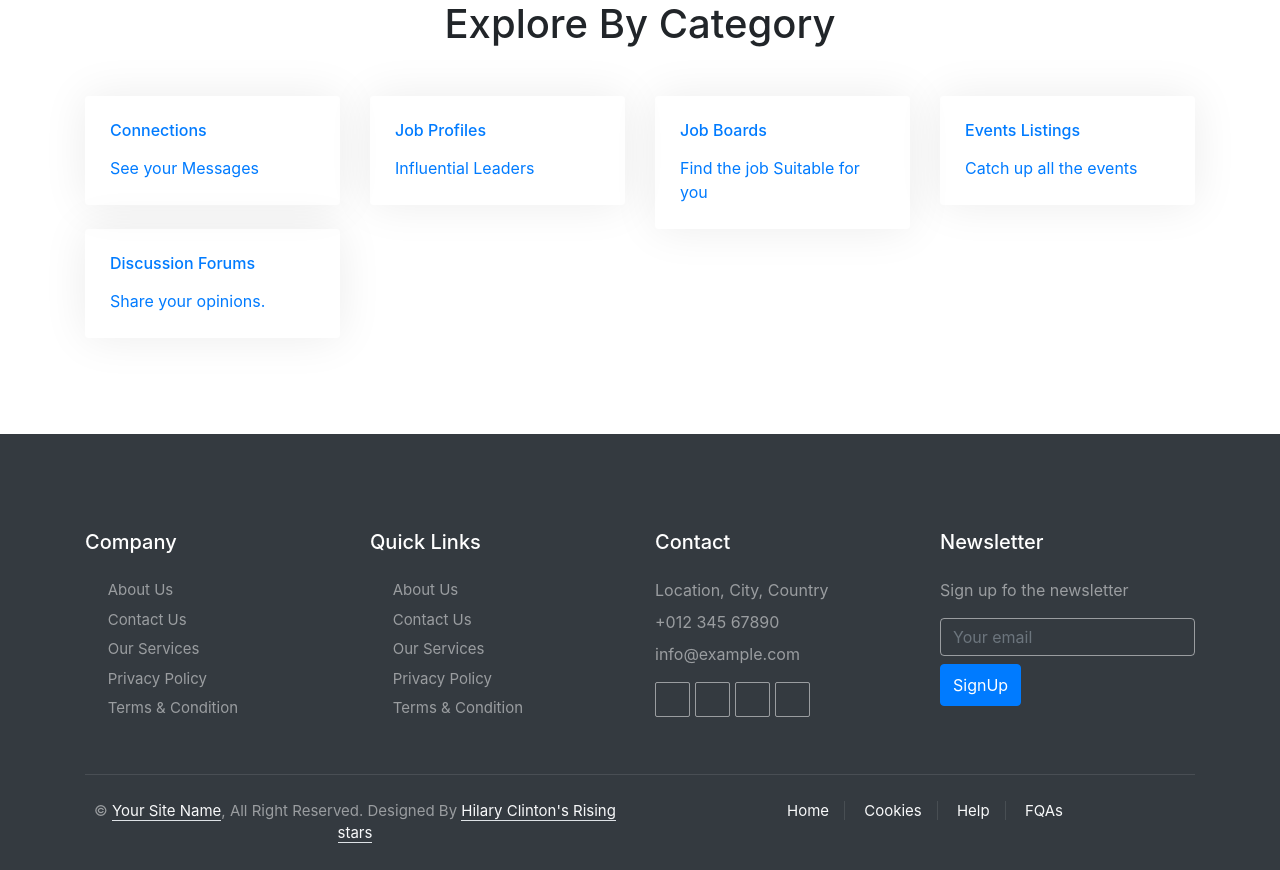
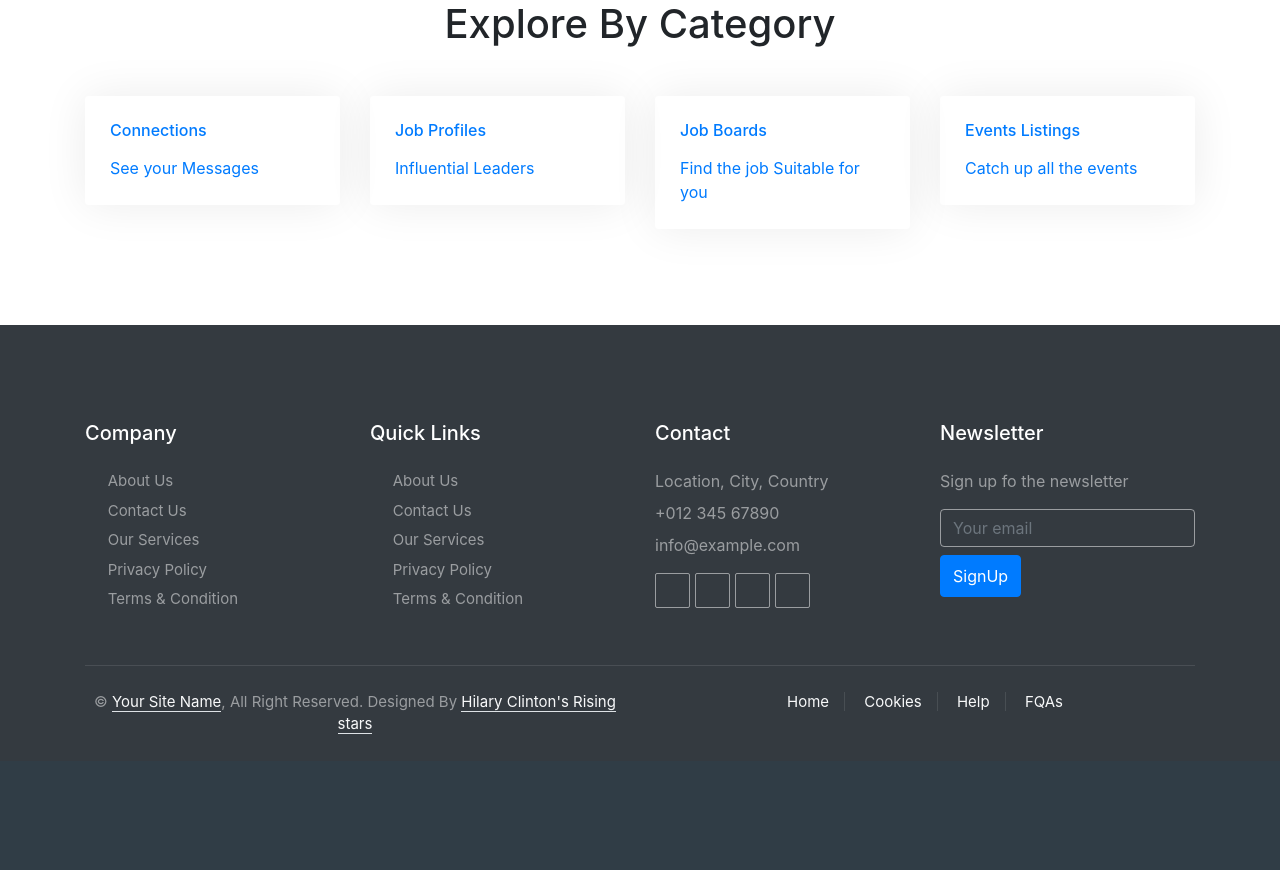
Before and after one commit to iamneo-production/a92cee86-4a73-4f64-9a9d-4136a126ad77, a Django app: template MyProject/template/core/homepage.html in a window 1280 px wide; the page is wider, and only the part inside the window is pictured. Shown: the part 902-1772 px from the top of that part. After the commit the page ends 1636 px from the top of that part, so only its background shows below. Run offline with Django 4.2, Linux system fonts and the light colour scheme; the template is opened without the code that fills it, so the values that code supplies are empty.

Commit message:
front end

```diff
--- a/MyProject/template/core/homepage.html
+++ b/MyProject/template/core/homepage.html
@@ -119,13 +119,6 @@
                         <i class="fa fa-3x fa-tasks text-primary mb-4"></i>
                         <h6 class="mb-3">Events Listings</h6>
                         <p class="mb-0">Catch up all the events</p>
-                    </a>
-                </div>
-                <div class="col-lg-3 col-sm-6 wow fadeInUp" data-wow-delay="0.1s">
-                    <a class="cat-item rounded p-4" href="">
-                        <i class="fa fa-3x fa-chart-line text-primary mb-4"></i>
-                        <h6 class="mb-3">Discussion Forums</h6>
-                        <p class="mb-0">Share your opinions.</p>
                     </a>
                 </div>
             </div>
```
